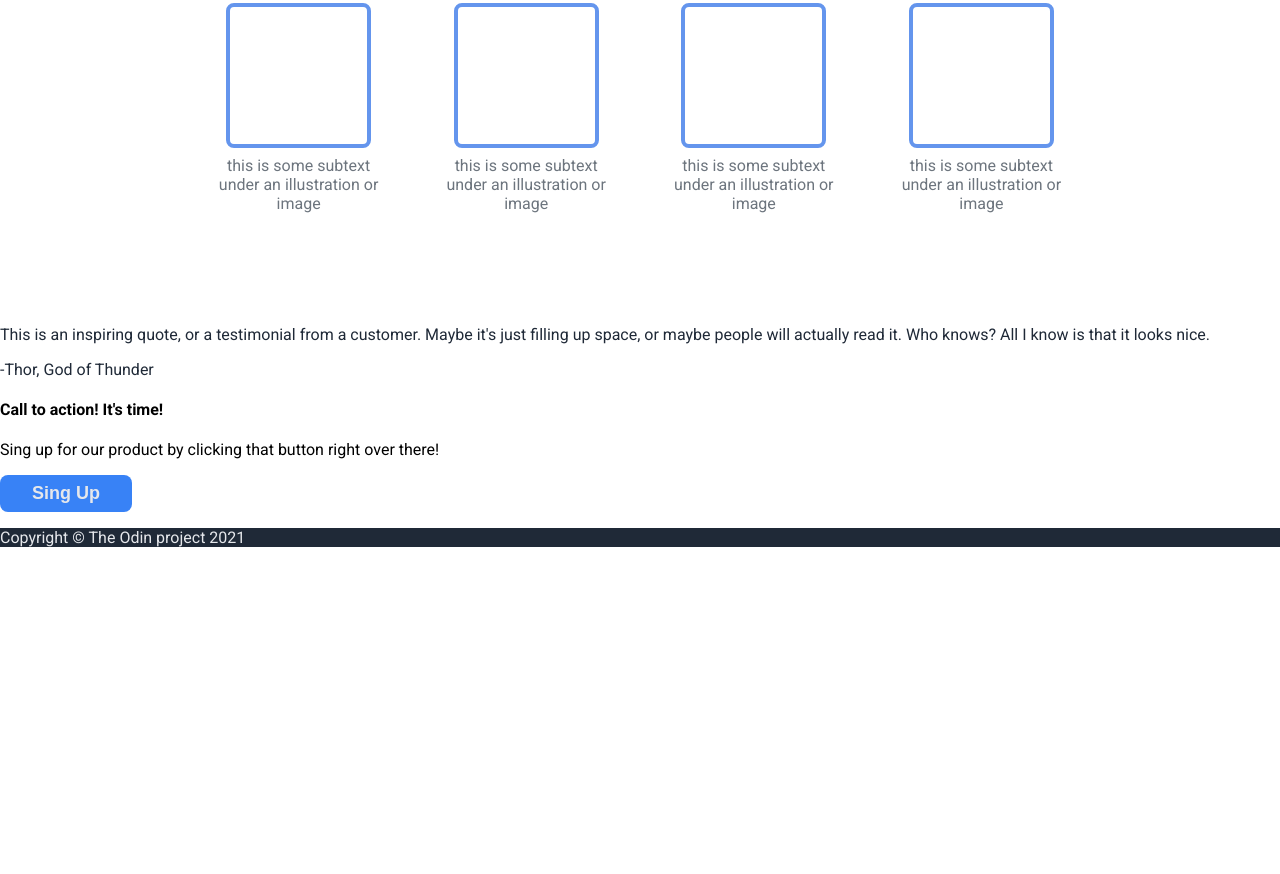
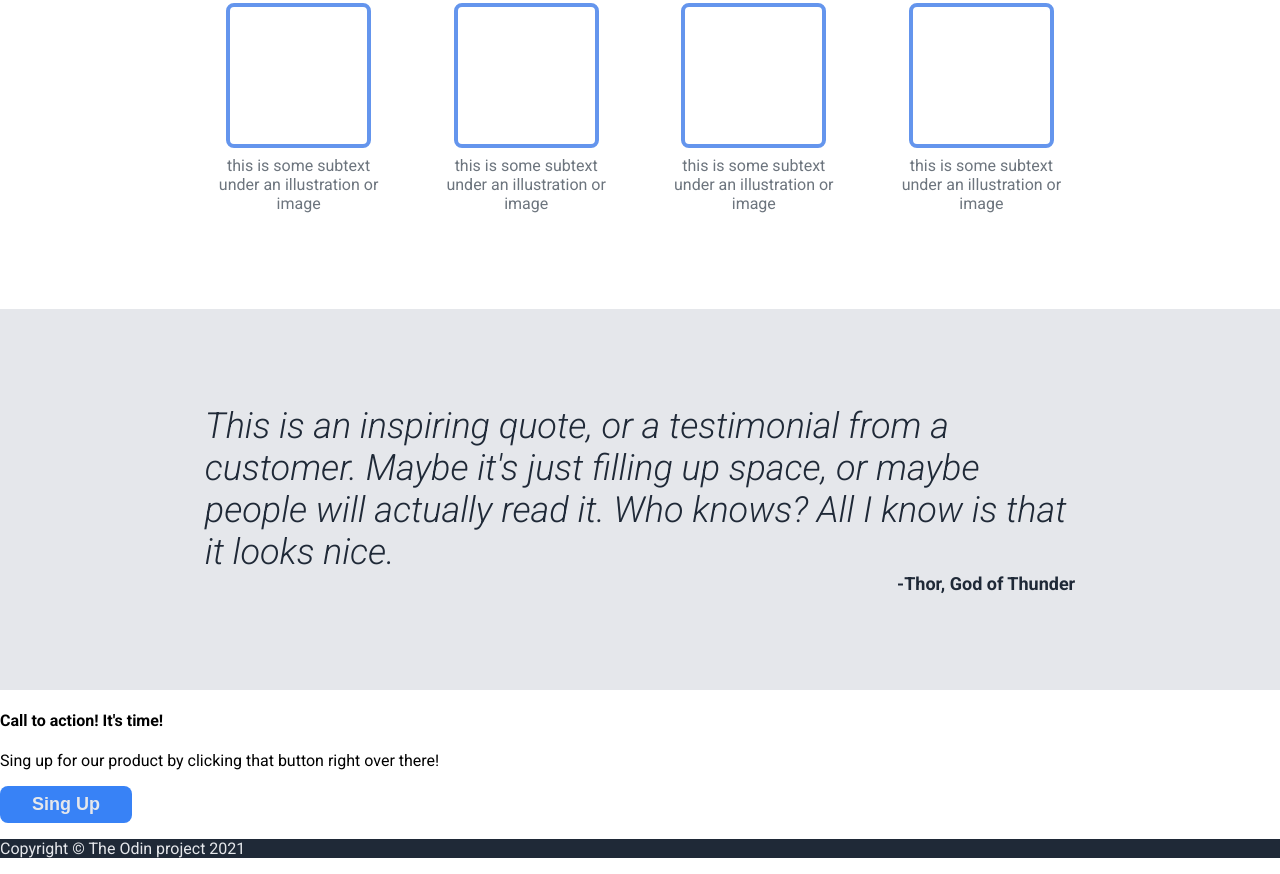
Before and after one commit to Dimluar/landing-page, a plain HTML site: page index.html in a window 1280 px wide. Shown: the part 602-1476 px from the top of the page. Before the commit the page ends 1165 px from the top, so only its background shows below. Drawn offline with Linux system fonts and the light colour scheme.

Commit message:
Style quote

```diff
--- a/styles.css
+++ b/styles.css
@@ -144,4 +144,30 @@ body {
 .item p {
   color: #6d757e;
   margin: 0;
+  font-size: 16px;
 }
+
+.quote {
+  display: flex;
+  flex-direction: column;
+  justify-content: center;
+  align-items: center;
+  background-color: #e5e7eb;
+  color: #1f2937;
+  padding: 96px 16vw;
+}
+
+.quote p {
+  font-size: 36px;
+  font-weight: 300;
+  font-style: italic;
+  margin: 0;
+}
+
+p.author {
+  font-size: 18px;
+  font-weight: bold;
+  font-style: normal;
+  margin: 0;
+  align-self: flex-end;
+}
```
